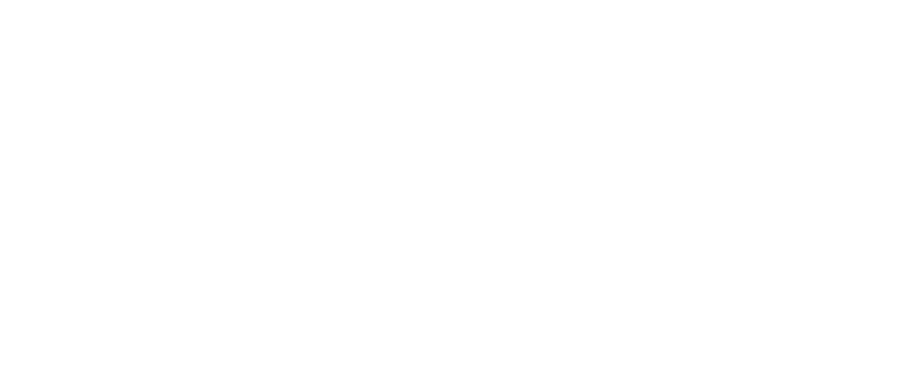
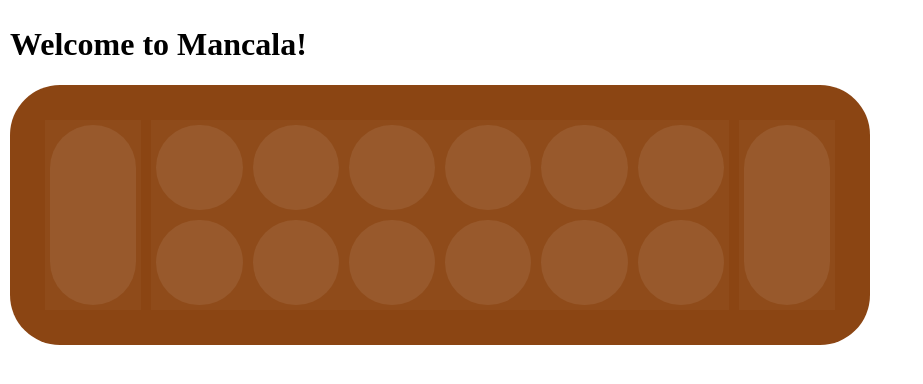
Before and after one commit to waugustine2/Mancala-Project-1-, a plain HTML site: page index.html in a window 1280 px wide. Shown: the whole page, without its empty margins (0-923 px from the left). Drawn offline with Linux system fonts and the light colour scheme.

Commit message:
Fixes up board in HTML and CSS

```diff
--- a/css/main.css
+++ b/css/main.css
@@ -0,0 +1,56 @@
+html, body
+{
+  margin:5px;
+}
+
+.board
+{
+  display:flex;
+  background-color:SaddleBrown;
+  height:200px;
+  width:800px;
+  border-radius:50px;
+  padding:30px;
+}
+
+.section
+{
+  background-color:rgba(255, 255, 255, 0.03);
+  margin:5px;
+}
+
+.mancala
+{
+  display:flex;
+  flex-grow:1;
+}
+
+.middle
+{
+  display:flex;
+  flex-direction:column;
+  flex-grow:6;
+}
+
+.midrow
+{
+  display:flex;
+  flex-grow:1;
+}
+
+.pocket
+{
+  position:relative;
+  background-color:rgba(255, 255, 255, 0.08);
+  flex-grow:1;
+  margin:5px;
+  border-radius:50px;
+}
+
+.bead
+{
+  position:absolute;
+	border-radius: 50%;
+	width: 25px;
+	height: 25px;
+}
--- a/index.html
+++ b/index.html
@@ -1,11 +1,41 @@
 <!DOCTYPE html>
-<html lang="en">
-<head>
-    <meta charset="UTF-8">
-    <meta name="viewport" content="width=device-width, initial-scale=1.0">
-    <title>Mancala!</title>
-</head>
-<body>
 
-</body>
+<html>
+  <head>
+    <meta charset="utf-8">
+    <meta name="viewport" content="width=device-width">
+    <title>repl.it</title>
+    <link rel="stylesheet" href="css/main.css">
+  </head>
+  <body>
+    <script src="js/main.js"></script>
+     <h1 class="title">Welcome to Mancala!</h1>
+     <div class="board">
+      <div class="section mancala">
+          <div class="pocket" id="m1"></div>
+      </div>
+      <div class="section middle">
+        <div class="midrow topmid">
+          <div class="pocket" id="pkt1"></div>
+          <div class="pocket" id="pkt2"></div>
+          <div class="pocket" id="pkt3"></div>
+          <div class="pocket" id="pkt4"></div>
+          <div class="pocket" id="pkt5"></div>
+          <div class="pocket" id="pkt6"></div>
+        </div>
+        <div class="midrow botmid">
+          <div class="pocket" id="pb6"></div>
+          <div class="pocket" id="pb5"></div>
+          <div class="pocket" id="pb4"></div>
+          <div class="pocket" id="pb3"></div>
+          <div class="pocket" id="pb2"></div>
+          <div class="pocket" id="pb1"></div>
+        </div>
+      </div>
+      <div class="section mancala">
+          <div class="pocket" id="m2"></div>
+      </div>
+      </div>
+    </div>
+  </body>
 </html>
--- a/js/main.js
+++ b/js/main.js
@@ -0,0 +1,23 @@
+/*----- constants -----*/
+player
+
+
+
+/*----- app's state (variables) -----*/
+let board;
+let turns;
+let moves;
+let scores;
+
+/*----- cached element references -----*/
+
+
+/*----- event listeners -----*/
+
+
+/*----- functions -----*/
+init();
+
+render() {
+    ;
+}
```
